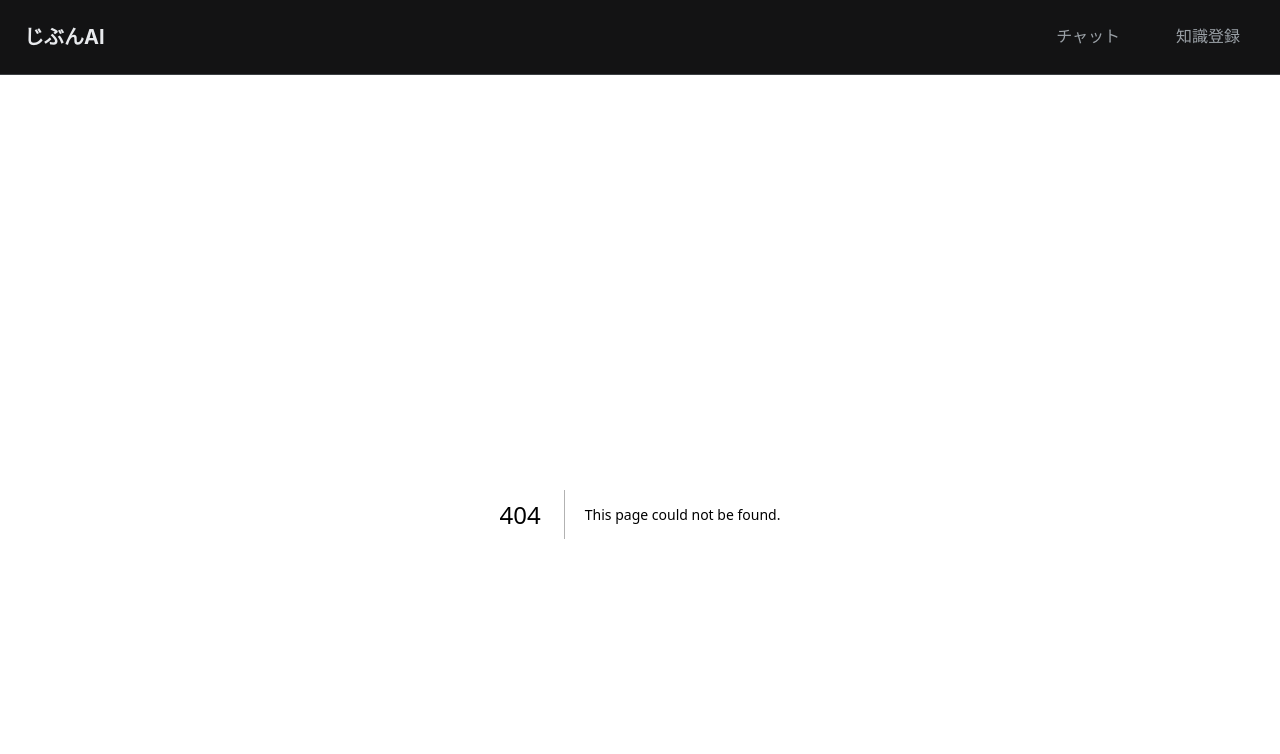
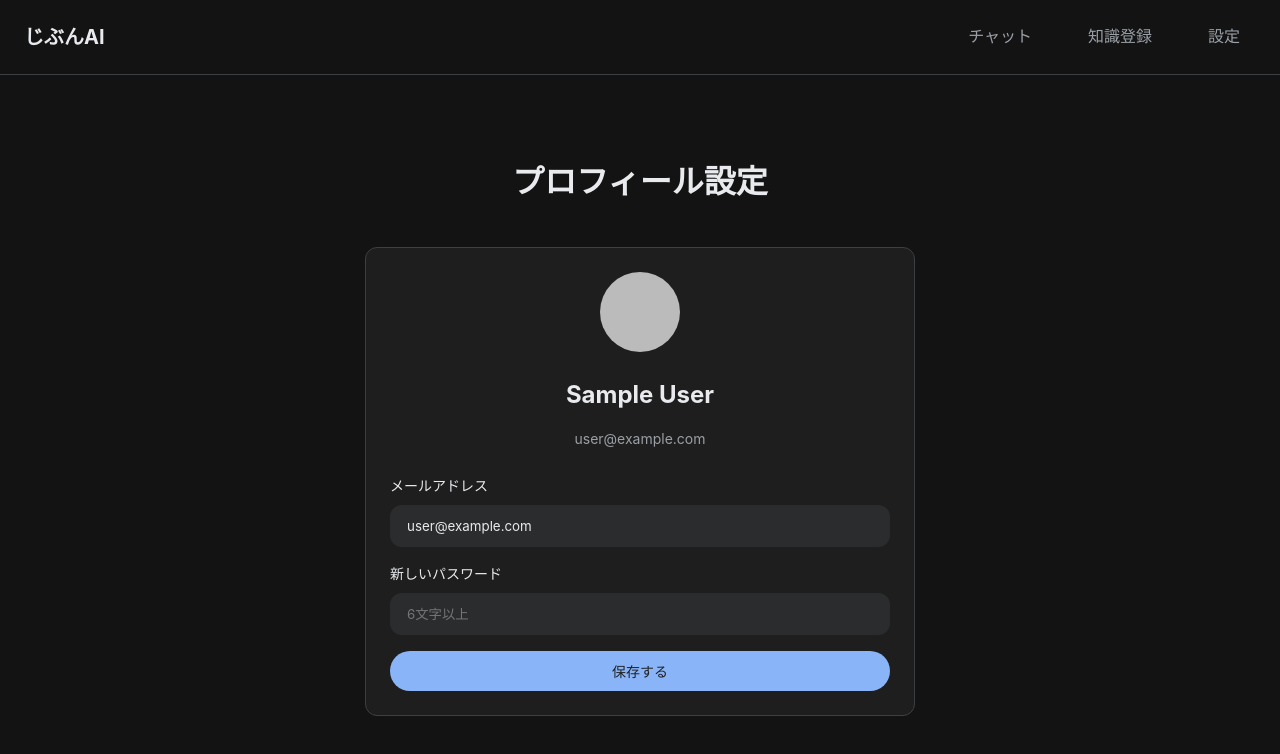
Before and after one commit to YasuNoa/MyRAGApp, a Next.js app: page /profile in a window 1280 px wide. Before the commit this address had no page. Shown: the top 754 px of the page. Built offline with nearby package versions, Linux system fonts and the light colour scheme; no server answers; sample sign-in values are in the browser's storage.

Commit message:
fix:login method email necessity

```diff
--- /dev/null
+++ b/app/actions/profile.ts
@@ -0,0 +1,53 @@
+"use server";
+
+import { auth } from "@/auth";
+import { prisma } from "@/src/lib/prisma";
+import bcrypt from "bcryptjs";
+import { revalidatePath } from "next/cache";
+
+export async function updateProfile(formData: FormData) {
+    const session = await auth();
+    if (!session?.user?.id) {
+        return { error: "ログインしてください" };
+    }
+
+    const email = formData.get("email") as string;
+    const password = formData.get("password") as string;
+
+    if (!email && !password) {
+        return { error: "変更内容を入力してください" };
+    }
+
+    const updateData: any = {};
+
+    if (email) {
+        // Check if email is already taken by another user
+        const existingUser = await prisma.user.findUnique({
+            where: { email },
+        });
+        if (existingUser && existingUser.id !== session.user.id) {
+            return { error: "このメールアドレスは既に使用されています" };
+        }
+        updateData.email = email;
+    }
+
+    if (password) {
+        if (password.length < 6) {
+            return { error: "パスワードは6文字以上で入力してください" };
+        }
+        const hashedPassword = await bcrypt.hash(password, 10);
+        updateData.password = hashedPassword;
+    }
+
+    try {
+        await prisma.user.update({
+            where: { id: session.user.id },
+            data: updateData,
+        });
+        revalidatePath("/profile");
+        return { success: "プロフィールを更新しました" };
+    } catch (error) {
+        console.error("Profile update error:", error);
+        return { error: "エラーが発生しました" };
+    }
+}
--- a/app/layout.tsx
+++ b/app/layout.tsx
@@ -31,6 +31,7 @@ export default function RootLayout({
           <div style={{ fontWeight: "bold", fontSize: "20px", marginRight: "auto", color: "var(--text-color)" }}>じぶんAI</div>
           <a href="/" className="neo-nav-link">チャット</a>
           <a href="/knowledge" className="neo-nav-link">知識登録</a>
+          <a href="/profile" className="neo-nav-link">設定</a>
         </nav>
 
         {/* children には、各ページのコンテンツ（page.tsxなど）が差し込まれます */}
--- a/app/login/page.tsx
+++ b/app/login/page.tsx
@@ -10,6 +10,12 @@ export default function LoginPage() {
   const [error, setError] = useState("");
   const [isLoading, setIsLoading] = useState(false);
   const router = useRouter();
+  const searchParams = typeof window !== 'undefined' ? new URLSearchParams(window.location.search) : null;
+  const errorParam = searchParams?.get("error");
+
+  if (errorParam === "EmailRequired" && !error) {
+    setError("LINEログインでメールアドレスが取得できませんでした。LINEアプリの設定でメールアドレスの提供を許可してください。");
+  }
 
   const handleSubmit = async (e: React.FormEvent) => {
     e.preventDefault();
--- /dev/null
+++ b/app/profile/page.tsx
@@ -0,0 +1,15 @@
+import { auth } from "@/auth";
+import ProfileForm from "./profile-form";
+import { redirect } from "next/navigation";
+
+export default async function ProfilePage() {
+  const session = await auth();
+  if (!session?.user) redirect("/login");
+
+  return (
+    <div className="container" style={{ paddingTop: "20px" }}>
+      <h1 style={{ textAlign: "center", marginBottom: "40px" }}>プロフィール設定</h1>
+      <ProfileForm user={session.user} />
+    </div>
+  );
+}
--- /dev/null
+++ b/app/profile/profile-form.tsx
@@ -0,0 +1,79 @@
+"use client";
+
+import { updateProfile } from "@/app/actions/profile";
+import { useState } from "react";
+
+export default function ProfileForm({ user }: { user: any }) {
+  const [message, setMessage] = useState("");
+  const [error, setError] = useState("");
+  const [loading, setLoading] = useState(false);
+
+  async function handleSubmit(formData: FormData) {
+    setLoading(true);
+    setMessage("");
+    setError("");
+
+    const result = await updateProfile(formData);
+
+    if (result.error) {
+      setError(result.error);
+    } else {
+      setMessage(result.success || "更新しました");
+    }
+    setLoading(false);
+  }
+
+  return (
+    <div className="neo-card" style={{ maxWidth: "500px", margin: "0 auto" }}>
+      <div style={{ textAlign: "center", marginBottom: "24px" }}>
+        {user.image && (
+          <img
+            src={user.image}
+            alt="Profile"
+            style={{ width: "80px", height: "80px", borderRadius: "50%", marginBottom: "16px" }}
+          />
+        )}
+        <h2 style={{ margin: 0 }}>{user.name}</h2>
+        <p style={{ color: "var(--text-secondary)", fontSize: "14px" }}>
+          {user.email || "メールアドレス未設定"}
+        </p>
+      </div>
+
+      <form action={handleSubmit} style={{ display: "flex", flexDirection: "column", gap: "16px" }}>
+        <div>
+          <label style={{ display: "block", marginBottom: "8px", fontSize: "14px" }}>
+            メールアドレス
+          </label>
+          <input
+            type="email"
+            name="email"
+            defaultValue={user.email || ""}
+            placeholder="example@email.com"
+            className="neo-input"
+            style={{ width: "100%", boxSizing: "border-box" }}
+          />
+        </div>
+
+        <div>
+          <label style={{ display: "block", marginBottom: "8px", fontSize: "14px" }}>
+            新しいパスワード
+          </label>
+          <input
+            type="password"
+            name="password"
+            placeholder="6文字以上"
+            className="neo-input"
+            style={{ width: "100%", boxSizing: "border-box" }}
+          />
+        </div>
+
+        {error && <p style={{ color: "#ff6b6b", fontSize: "14px" }}>{error}</p>}
+        {message && <p style={{ color: "#4ade80", fontSize: "14px" }}>{message}</p>}
+
+        <button type="submit" className="neo-button" disabled={loading}>
+          {loading ? "更新中..." : "保存する"}
+        </button>
+      </form>
+    </div>
+  );
+}
--- a/auth.config.ts
+++ b/auth.config.ts
@@ -5,6 +5,14 @@ export const authConfig = {
         signIn: "/login",
     },
     callbacks: {
+        async signIn({ account, profile }) {
+            if (account?.provider === "line") {
+                if (!profile?.email) {
+                    return "/login?error=EmailRequired";
+                }
+            }
+            return true;
+        },
         authorized({ auth, request: { nextUrl } }) {
             const isLoggedIn = !!auth?.user;
             const isOnDashboard = nextUrl.pathname.startsWith("/");
```
Also changed, not shown: 1 other file (tests, documents, lock files or other folders).
